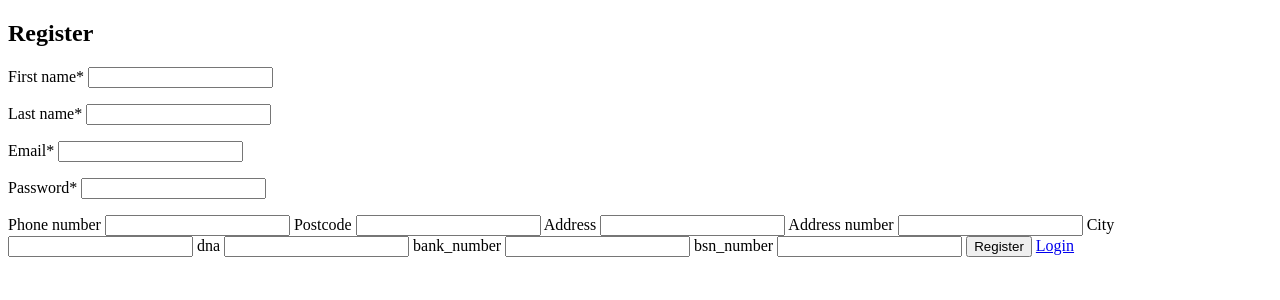
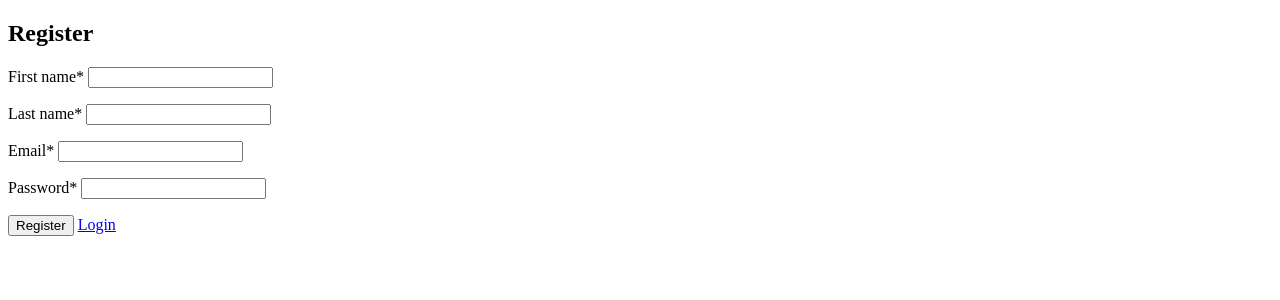
Before and after one commit to martijnsark/Meticilous, a PHP site: page /php/register.php in a window 1280 px wide. Shown: the top 300 px of the page. Run offline with PHP 8.4, Linux system fonts and the light colour scheme.

Commit message:
hidden elements

```diff
--- a/php/register.php
+++ b/php/register.php
@@ -99,43 +99,43 @@ if (isset($_POST['submit'])) {
     <p><?= $errors['password'] ?? '' ?></p>
 
     <!-- Phone number -->
-    <label for="phone_number">Phone number</label>
-    <input class="input" id="phone_number" type="text" name="phone_number" value="<?= $phoneNumber ?? '' ?>"/>
+    <label hidden for="phone_number">Phone number</label>
+    <input hidden class="input" id="phone_number" type="text" name="phone_number" value="<?= $phoneNumber ?? '' ?>"/>
     <span><i></i></span>
 
     <!-- Postcode -->
-    <label for="postcode">Postcode</label>
-    <input class="input" id="postcode" type="text" name="postcode" value="<?= $postcode ?? '' ?>"/>
+    <label hidden for="postcode">Postcode</label>
+    <input hidden class="input" id="postcode" type="text" name="postcode" value="<?= $postcode ?? '' ?>"/>
     <span><i></i></span>
 
     <!-- Adress -->
-    <label for="adress">Address</label>
-    <input class="input" id="adress" type="text" name="adress" value="<?= $adress ?? '' ?>"/>
+    <label hidden for="adress">Address</label>
+    <input hidden class="input" id="adress" type="text" name="adress" value="<?= $adress ?? '' ?>"/>
     <span><i></i></span>
 
     <!-- Adress number -->
-    <label for="adress_number">Address number</label>
-    <input class="input" id="adress_number" type="text" name="adress_number" value="<?= $adressNumber ?? '' ?>"/>
+    <label hidden for="adress_number">Address number</label>
+    <input hidden class="input" id="adress_number" type="text" name="adress_number" value="<?= $adressNumber ?? '' ?>"/>
     <span><i></i></span>
 
     <!-- City -->
-    <label for="city">City</label>
-    <input class="input" id="city" type="text" name="city" value="<?= $city ?? '' ?>"/>
+    <label hidden for="city">City</label>
+    <input hidden class="input" id="city" type="text" name="city" value="<?= $city ?? '' ?>"/>
     <span><i></i></span>
 
     <!-- Dna -->
-    <label for="dna">dna</label>
-    <input class="input" id="dna" type="text" name="dna" value="<?= $dna ?? '' ?>"/>
+    <label hidden for="dna">dna</label>
+    <input hidden class="input" id="dna" type="text" name="dna" value="<?= $dna ?? '' ?>"/>
     <span><i></i></span>
 
     <!-- Bank number -->
-    <label for="bank_number">bank_number</label>
-    <input class="input" id="bank_number" type="text" name="bank_number" value="<?= $bank_number ?? '' ?>"/>
+    <label hidden for="bank_number">bank_number</label>
+    <input hidden class="input" id="bank_number" type="text" name="bank_number" value="<?= $bank_number ?? '' ?>"/>
     <span><i></i></span>
 
     <!-- Bsn number -->
-    <label for="bsn_number">bsn_number</label>
-    <input class="input" id="bsn_number" type="text" name="bsn_number" value="<?= $bsn_number ?? '' ?>"/>
+    <label hidden for="bsn_number">bsn_number</label>
+    <input hidden class="input" id="bsn_number" type="text" name="bsn_number" value="<?= $bsn_number ?? '' ?>"/>
     <span><i></i></span>
 
     <!-- Submit -->
```
